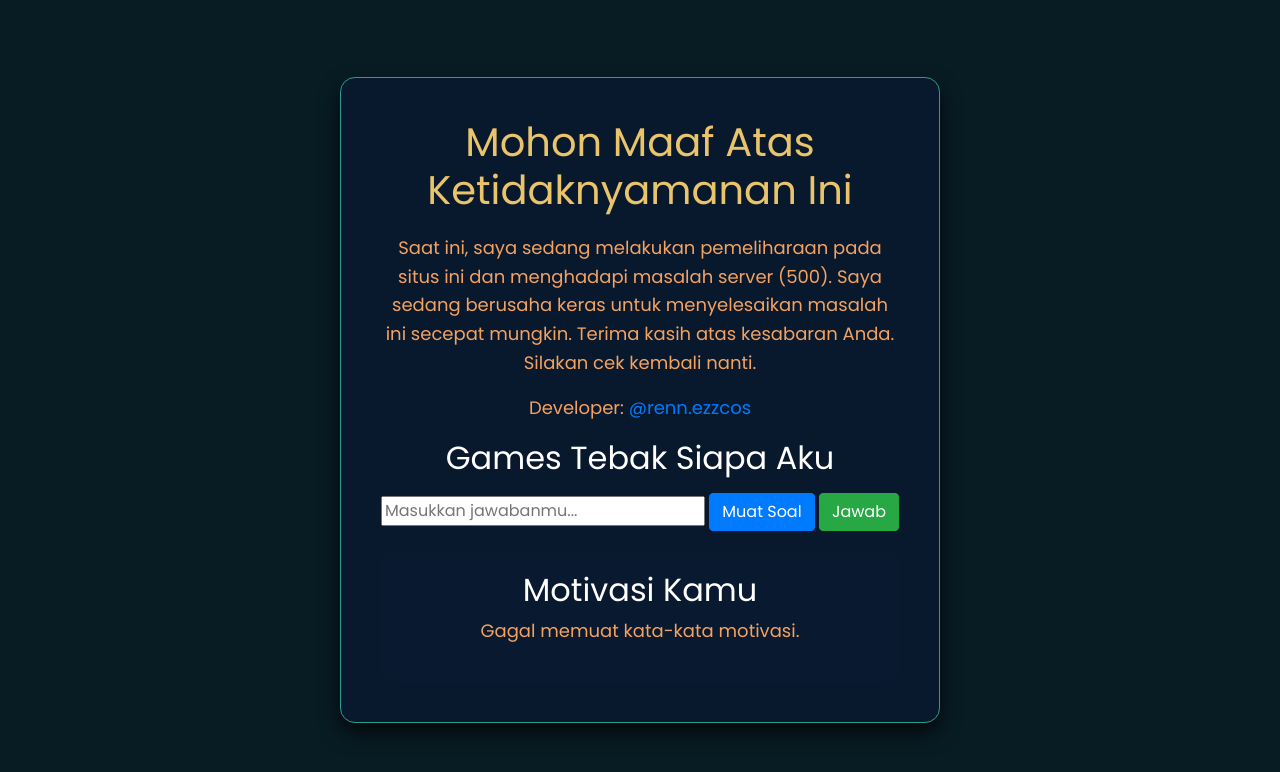
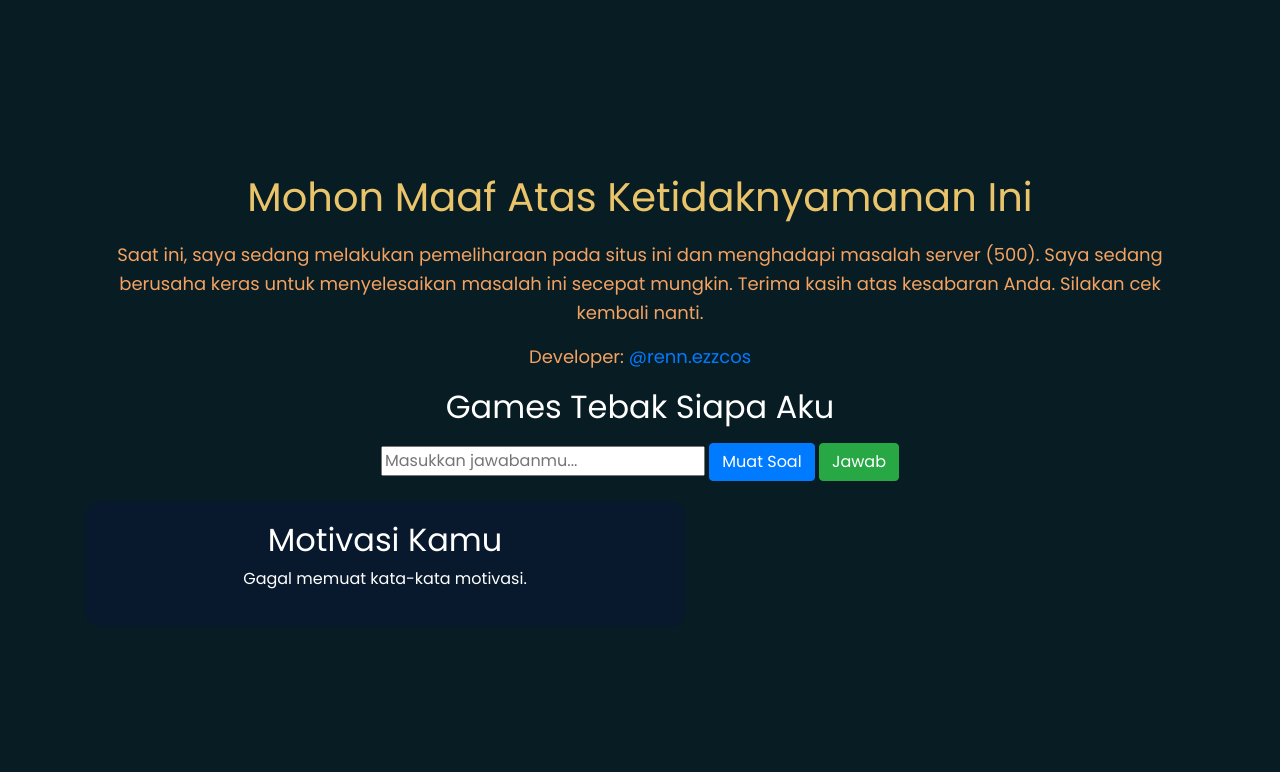
Before and after one commit to shironimeeid/YNNA, a website: page index.html in a window 1280 px wide. Drawn offline with nearby package versions, Linux system fonts and the light colour scheme; no server answers.

Commit message:
Update index.html

```diff
--- a/index.html
+++ b/index.html
@@ -1,4 +1,4 @@
-<!DOCTYPE html>
+<!<!DOCTYPE html>
 <html lang="id">
 <head>
     <meta charset="UTF-8">
@@ -19,19 +19,8 @@
             justify-content: center;
         }
 
-        .maintenance-message {
+        .container {
             text-align: center;
-            max-width: 600px;
-            padding: 40px;
-            background-color: rgba(10, 25, 47, 0.85); /* Latar belakang transparan dengan warna lebih dalam */
-            border-radius: 15px; /* Lengkungan pada tepi yang lebih bulat */
-            box-shadow: 0 10px 20px rgba(0, 0, 0, 0.7); /* Bayangan yang lebih dramatis untuk efek 3D */
-            border: 1px solid #2a9d8f; /* Batas tipis dengan warna kontras */
-            transition: box-shadow 0.3s ease-in-out; /* Transisi untuk efek glow */
-        }
-
-        .maintenance-message:hover {
-            box-shadow: 0 0 20px 5px #00FFFF; /* Efek glow berwarna biru aqua */
         }
 
         .maintenance-message h1 {
@@ -48,11 +37,12 @@
     </style>
 </head>
 <body>
+    <div class="container"> <!-- Container untuk mengelompokkan konten -->
         <div class="maintenance-message">
             <h1>Mohon Maaf Atas Ketidaknyamanan Ini</h1>
             <p>Saat ini, saya sedang melakukan pemeliharaan pada situs ini dan menghadapi masalah server (500). Saya sedang berusaha keras untuk menyelesaikan masalah ini secepat mungkin. Terima kasih atas kesabaran Anda. Silakan cek kembali nanti.</p>
             <p>Developer: <a href="https://instagram.com/renn.ezzcos" target="_blank">@renn.ezzcos</a></p>
-
+        </div>
 
         <div class="guess-who">
             <h2>Games Tebak Siapa Aku</h2>
@@ -61,12 +51,16 @@
             <button type="button" class="btn btn-primary" onclick="loadQuestion()">Muat Soal</button>
             <button type="button" class="btn btn-success" onclick="checkAnswer()">Jawab</button>
             <p id="answerResult"></p>
+        </div>
 
         <div class="motivation">
             <h2>Motivasi Kamu</h2>
             <p id="motivationText">Memuat kata-kata motivasi...</p>
+        </div>
+    </div>
+</body>
+</html>
 
-    </div>
 
 
     <script>
@@ -145,8 +139,6 @@ document.addEventListener('DOMContentLoaded', loadMotivation);
     margin: 10px;
     padding: 5px;
 }
-
-
 </style>
 
 
```
Lines whose indentation alone changed are shown as unchanged.
